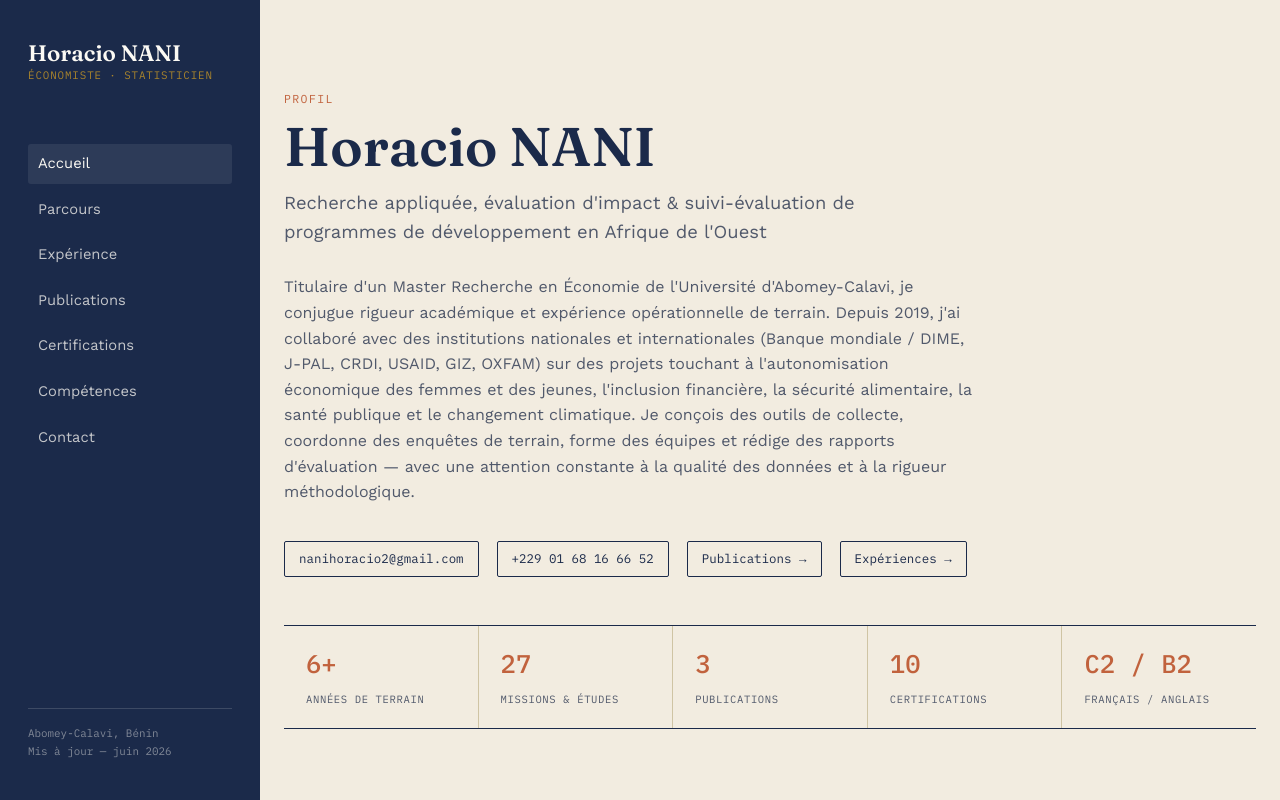
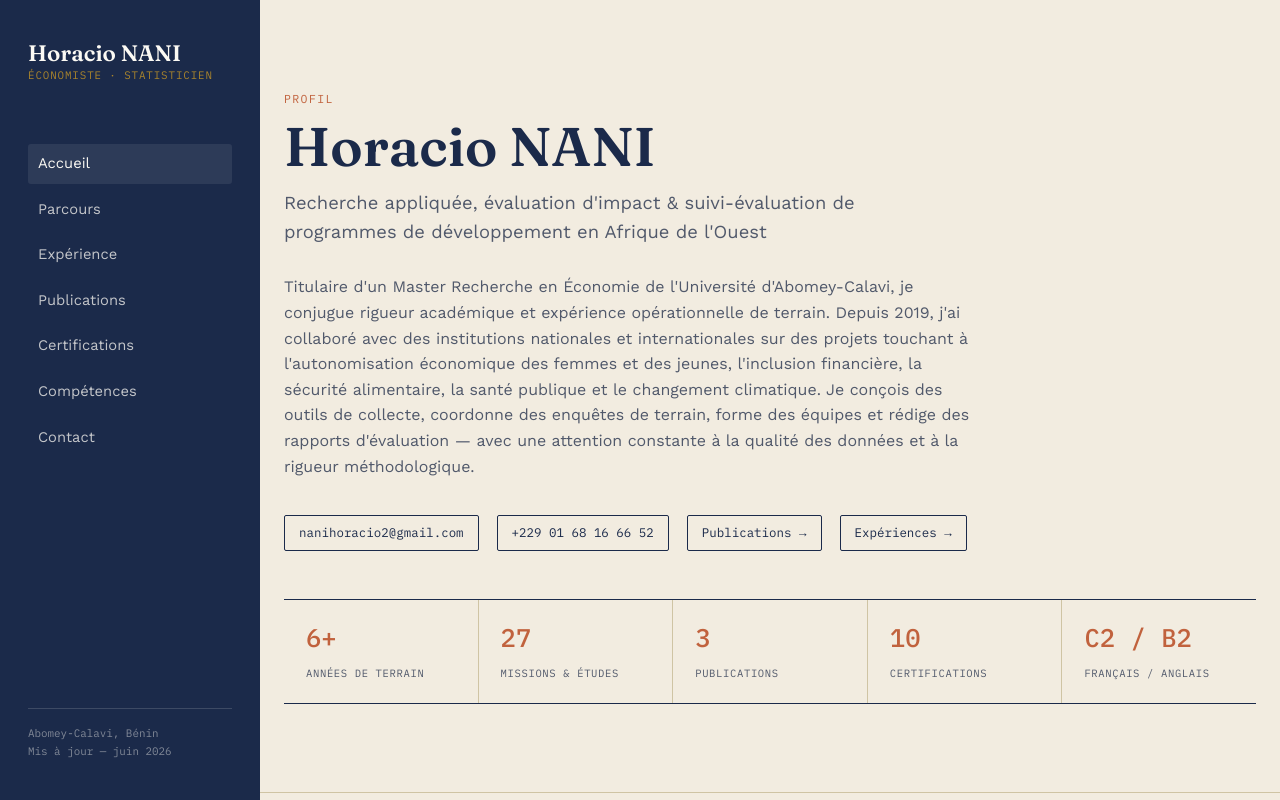
Before and after one commit to hospicehora/HoracioNani, a Next.js app: page / in a window 1280 px wide. Shown: the top 800 px of the page. Built offline with nearby package versions, Linux system fonts and the light colour scheme.

Commit message:
Update profile.js

```diff
--- a/data/profile.js
+++ b/data/profile.js
@@ -12,7 +12,7 @@ export const profile = {
   phone: "+229 01 68 16 66 52",
   phoneAlt: "+229 01 96 50 61 98",
   nationality: "Béninoise",
-  bio: `Titulaire d'un Master Recherche en Économie de l'Université d'Abomey-Calavi, je conjugue rigueur académique et expérience opérationnelle de terrain. Depuis 2019, j'ai collaboré avec des institutions nationales et internationales (Banque mondiale / DIME, J-PAL, CRDI, USAID, GIZ, OXFAM) sur des projets touchant à l'autonomisation économique des femmes et des jeunes, l'inclusion financière, la sécurité alimentaire, la santé publique et le changement climatique. Je conçois des outils de collecte, coordonne des enquêtes de terrain, forme des équipes et rédige des rapports d'évaluation — avec une attention constante à la qualité des données et à la rigueur méthodologique.`,
+  bio: `Titulaire d'un Master Recherche en Économie de l'Université d'Abomey-Calavi, je conjugue rigueur académique et expérience opérationnelle de terrain. Depuis 2019, j'ai collaboré avec des institutions nationales et internationales sur des projets touchant à l'autonomisation économique des femmes et des jeunes, l'inclusion financière, la sécurité alimentaire, la santé publique et le changement climatique. Je conçois des outils de collecte, coordonne des enquêtes de terrain, forme des équipes et rédige des rapports d'évaluation — avec une attention constante à la qualité des données et à la rigueur méthodologique.`,
 };
 
 export const stats = [
```
